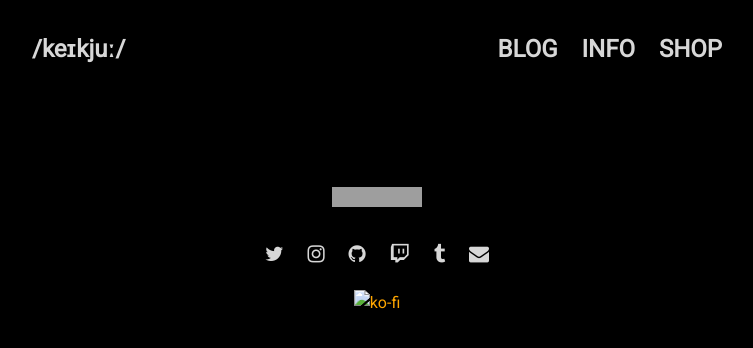
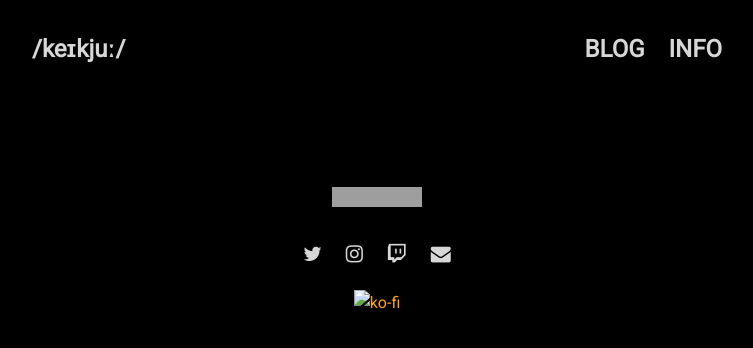
Before and after one commit to keikju/keikju.github.io, a Jekyll site: the page built from index.html, in a window 1280 px wide. Shown: the top 348 px of the page, without its empty margins (263-1016 px from the left). Built offline with Jekyll 4.4.1, drawn with Linux system fonts in a browser that asks for light colours; nearby versions of some CDN libraries; grey boxes are pictures that could not be loaded.

Commit message:
Update settings.yml

```diff
--- a/_data/settings.yml
+++ b/_data/settings.yml
@@ -5,7 +5,7 @@ menu:
 #- {name: 'Box', url: ''}
 - {name: 'BLOG', url: 'pages/log.html'}
 - {name: 'INFO', url: 'pages/about.html'}
-- {name: 'SHOP', url: 'pages/shop.html'}
+#- {name: 'SHOP', url: 'pages/shop.html'}
 
 #-------------------------------
 # SEO Section
@@ -61,9 +61,9 @@ projects:
 social:
 - {icon: 'twitter', link: 'https://twitter.com/kei_kju'}
 - {icon: 'instagram', link: 'https://www.instagram.com/keikju/'}
-- {icon: 'github', link: 'https://github.com/keikju'}
+#- {icon: 'github', link: 'https://github.com/keikju'}
 - {icon: 'twitch', link: 'https://www.twitch.tv/acheesewedge'}
-- {icon: 'tumblr', link: 'https://kei-kju.tumblr.com'}
+#- {icon: 'tumblr', link: 'https://kei-kju.tumblr.com'}
 - {icon: 'envelope', link: 'mailto:keikju@pm.me'}
 
 # social network icons available: 'twitter' / 'facebook' / 'github' / 'pinterest' 'google-plus' / 'linkedin' / 'youtube' / 'instagram' / 'dribbble' / 'behance' / 'soundcloud' / 'vine'
```
